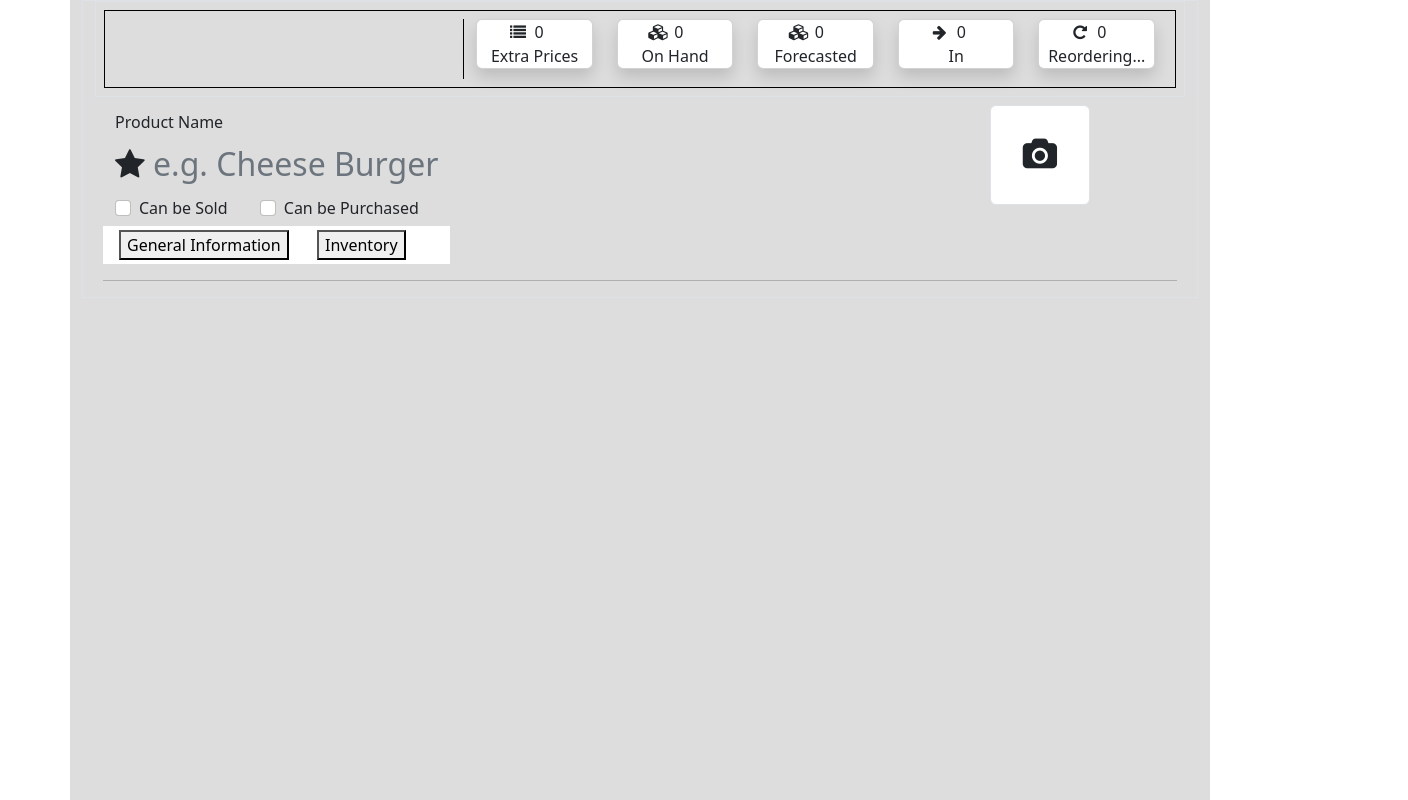
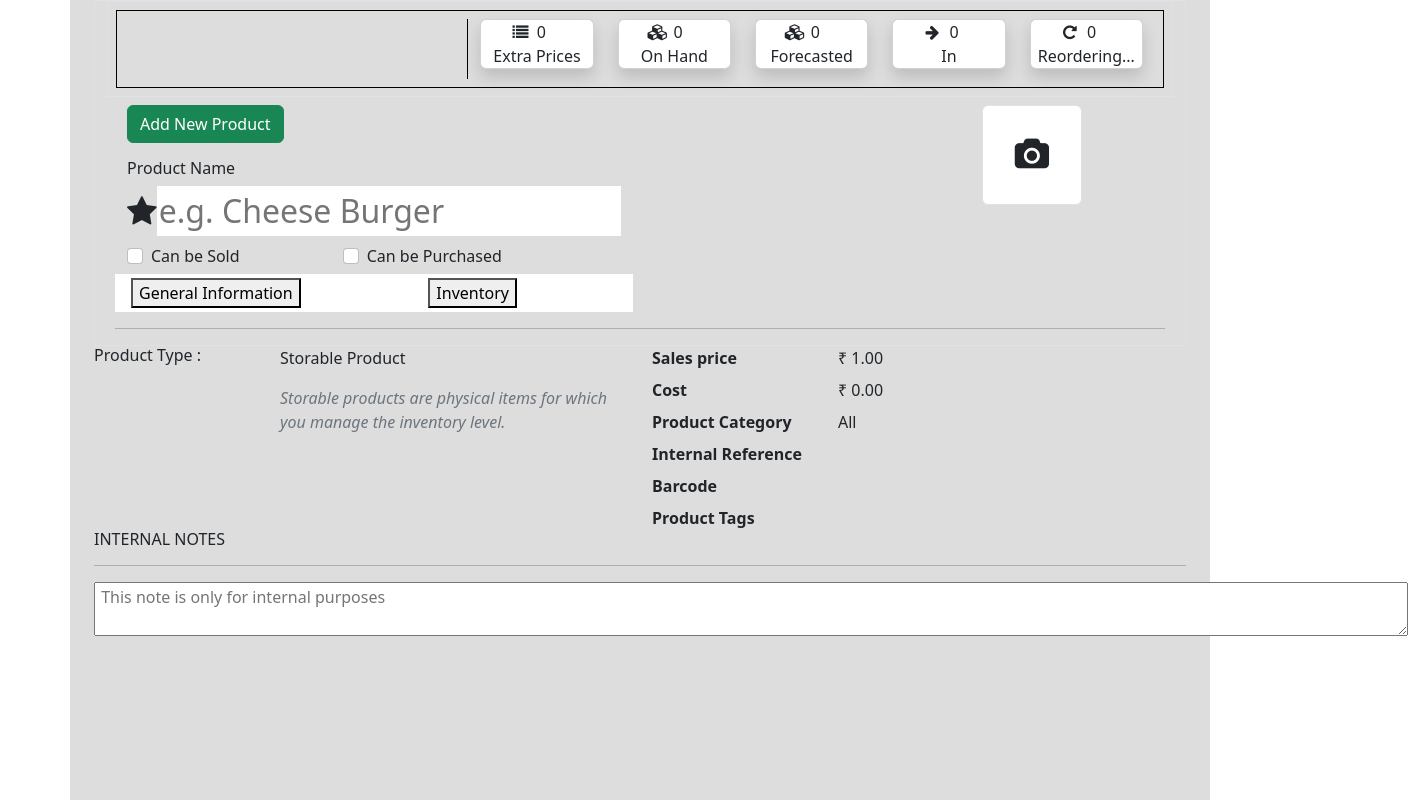
Before and after one commit to ArunkumarKrishnasamy/AV-Restaurant, a React (Create React App) app: page /home in a window 1280 px wide. Shown: the whole page, 1408 px wide, since content can reach past the window. Built offline with nearby package versions, Linux system fonts and the light colour scheme.

Commit message:
Adding product

```diff
--- a/package.json
+++ b/package.json
@@ -9,9 +9,11 @@
     "@testing-library/jest-dom": "^5.16.5",
     "@testing-library/react": "^13.4.0",
     "@testing-library/user-event": "^13.5.0",
+    "axios": "^1.4.0",
     "babel-plugin-macros": "^3.1.0",
     "bootstrap": "^5.2.3",
     "font-awesome": "^4.7.0",
+    "formik": "^2.2.9",
     "react": "^18.2.0",
     "react-dom": "^18.2.0",
     "react-router-dom": "^6.10.0",
--- /dev/null
+++ b/src/AddComponent.js
@@ -0,0 +1,60 @@
+import React, { useEffect, useState } from "react";
+import { Link } from "react-router-dom";
+import axios from "axios";
+
+function AddComponent() {
+  const [products, setProducts] = useState([]);
+  const fetchProducts = async () => {
+    try {
+      var Data = await axios.get("http://localhost:3001/products");
+      setProducts(Data.data);
+      console.log(Data.data);
+    } catch (error) {
+      console.error(error);
+      alert("Error in getting products");
+    }
+  };
+  useEffect(() => {
+    fetchProducts();
+  }, []);
+  return (
+    <div className="container">
+      <div className="text-secondary-emphasis mt-3 fs-4"> Products</div>
+      <Link to={"/home"}>
+        <button className="btn btn-success mt-2"> New</button>
+      </Link>
+      <hr></hr>
+      <div className="row g-0">
+        {products.map((product) => {
+          const { available_units, cost, product_name } = product;
+          return (
+            <div
+              className="d-flex flex-row card m-3"
+              style={{ maxWidth: "15rem" }}
+            >
+              <div className="col-3">
+                {/* <img src="..." className="img-fluid rounded-start"></img> */}
+                <i className="fa fa-solid fa-image fa-lg img-fluid ms-1"></i>
+              </div>
+              <div className="col-9">
+                <div className="card-header text-success fw-bolder">
+                  {product_name}
+                </div>
+                <div className="card-body">
+                  <p className="card-text">Availabe: {available_units} units</p>
+                  <p>
+                    {" "}
+                    Cost: <i class="fa fa-inr"></i>
+                    {cost}
+                  </p>
+                </div>
+              </div>
+            </div>
+          );
+        })}
+      </div>
+    </div>
+  );
+}
+
+export default AddComponent;
--- a/src/App.js
+++ b/src/App.js
@@ -1,17 +1,18 @@
 import "./App.css";
 import "../node_modules/bootstrap/dist/css/bootstrap.min.css";
 import { BrowserRouter, Routes, Route, Link } from "react-router-dom";
-import Product from "./Components/Product";
-import ProductInfo from "./ProductInfo";
+
 import Inventory from "./Components/Inventory";
+import Home from "./Components/Home";
+import AddComponent from "./AddComponent";
 
 function App() {
   return (
     <BrowserRouter>
       <div className="container content">
-        <Product />
         <Routes>
-          <Route path="/" element={<ProductInfo />} />
+          <Route path="/" element={<AddComponent />} />
+          <Route path="/home" element={<Home />} />
           <Route path="/inventory" element={<Inventory />} />
         </Routes>
       </div>
--- a/src/Components/Dashboard.js
+++ b/src/Components/Dashboard.js
@@ -1,6 +1,7 @@
 import React from "react";
 import "../../node_modules/font-awesome/css/font-awesome.min.css";
 import Card from "./Card";
+import { Formik, useFormik } from "formik";
 
 let Array = [
   {
--- /dev/null
+++ b/src/Components/Home.js
@@ -0,0 +1,15 @@
+import React from "react";
+
+import Product from "./Product";
+import ProductInfo from "../ProductInfo";
+
+function Home() {
+  return (
+    <div className="container content">
+      <Product />
+      <ProductInfo />
+    </div>
+  );
+}
+
+export default Home;
--- a/src/Components/Inventory.js
+++ b/src/Components/Inventory.js
@@ -1,8 +1,11 @@
 import React from "react";
 import "../../node_modules/font-awesome/css/font-awesome.min.css";
+import Product from "./Product";
 
 function Inventory() {
   return (
+    <>
+      <Product />
       <div className="container row m-3">
         <div className="col-6 ">
           <div className="fw-bolder operation-heading ">OPERATIONS</div>
@@ -85,6 +88,7 @@ function Inventory() {
           </div>
         </div>
       </div>
+    </>
   );
 }
 
--- a/src/Components/Main.js
+++ b/src/Components/Main.js
@@ -1,19 +1,54 @@
 import React from "react";
-import ProductInfo from "../ProductInfo";
-
-import Inventory from "./Inventory";
-import { Link } from "react-router-dom";
+import { useFormik } from "formik";
+import { Link, Navigate, useNavigate } from "react-router-dom";
+import axios from "axios";
 
 function Main() {
+  const navigate = useNavigate();
+  const formik = useFormik({
+    initialValues: {
+      product_name: "",
+      available_units: 10,
+      cost: 1,
+      product_tags: "inventory",
+    },
+    onSubmit: async (values) => {
+      try {
+        await axios.post("http://localhost:3001/products", values);
+        alert("Product added");
+        navigate("/");
+      } catch (error) {
+        console.error(error);
+        alert("Error in submitting");
+      }
+    },
+  });
   return (
     <>
+      <form>
         <div className="row container">
           <div className="col-10 d-flex justify-content-start ">
             <div className="title">
+              <button
+                className="btn btn-success  mb-2"
+                onClick={formik.handleSubmit}
+              >
+                Add New Product
+              </button>
               <h6 className="mt-2">Product Name</h6>
               <div>
                 <i className="fa  fa-2x fa-star"></i>
-              <span className="fs-2 text-muted"> e.g. Cheese Burger</span>
+                <input
+                  className="fs-2 text-muted border border-0"
+                  placeholder="e.g. Cheese Burger"
+                  type="text"
+                  name="product_name"
+                  id="product_name"
+                  onChange={formik.handleChange}
+                  value={formik.values.product_name}
+                  onBlur={formik.handleBlur}
+                ></input>
+
                 <br />
                 <div className="row mt-2">
                   <span className="col-5">
@@ -63,6 +98,7 @@ function Main() {
           </div>
         </div>
         <hr></hr>
+      </form>
     </>
   );
 }
```
Also changed, not shown: 2 other files (tests, documents, lock files or other folders). Lines whose indentation alone changed are shown as unchanged.
